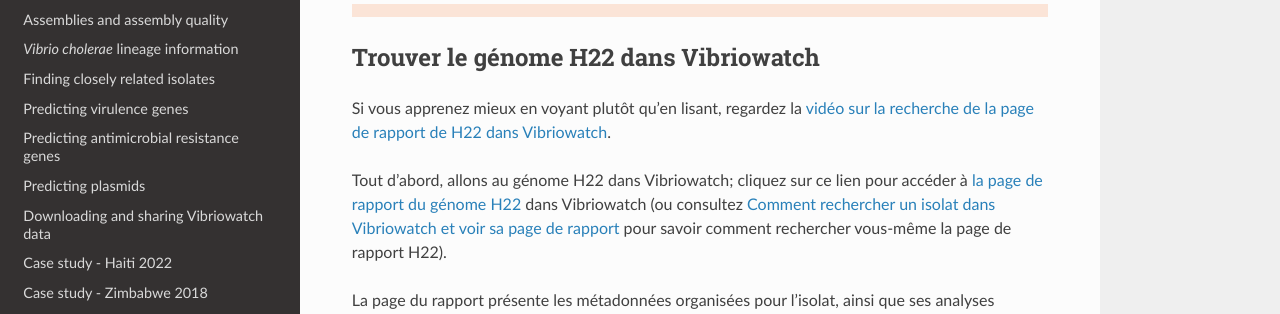
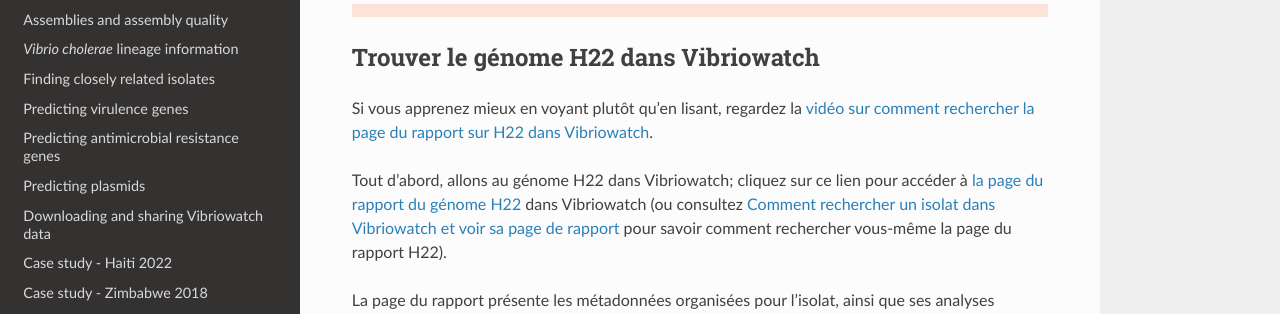
Before and after one commit to avrilcoghlan/vibriowatch, a Sphinx documentation site: the page built from docs/source/haiti_francais.rst, in a window 1280 px wide and 900 px high, scrolled down 2283 px. Shown: the part 159-473 px from the top of the window. Built offline with Sphinx 7.4.7 and the Read the Docs theme 3.1.0, drawn with Linux system fonts in a browser that asks for light colours.

Commit message:
Update haiti_francais.rst

```diff
--- a/docs/source/haiti_francais.rst
+++ b/docs/source/haiti_francais.rst
@@ -66,13 +66,13 @@
 Trouver le génome H22 dans Vibriowatch
 --------------------------------------
 
-Si vous apprenez mieux en voyant plutôt qu'en lisant, regardez la `vidéo sur la recherche de la page de rapport de H22 dans Vibriowatch`_.
+Si vous apprenez mieux en voyant plutôt qu'en lisant, regardez la `vidéo sur comment rechercher la page du rapport sur H22 dans Vibriowatch`_.
 
-.. _vidéo sur la recherche de la page de rapport de H22 dans Vibriowatch: https://youtu.be/HsRtQGxhV4k
+.. _vidéo sur comment rechercher la page du rapport sur H22 dans Vibriowatch: https://youtu.be/HsRtQGxhV4k
 
-Tout d'abord, allons au génome H22 dans Vibriowatch; cliquez sur ce lien pour accéder à `la page de rapport du génome H22`_ dans Vibriowatch (ou consultez `Comment rechercher un isolat dans Vibriowatch et voir sa page de rapport`_ pour savoir comment rechercher vous-même la page de rapport H22).
+Tout d'abord, allons au génome H22 dans Vibriowatch; cliquez sur ce lien pour accéder à `la page du rapport du génome H22`_ dans Vibriowatch (ou consultez `Comment rechercher un isolat dans Vibriowatch et voir sa page de rapport`_ pour savoir comment rechercher vous-même la page du rapport H22).
 
-.. _la page de rapport du génome H22: https://pathogen.watch/genomes/all?genusId=662&searchText=H22
+.. _la page du rapport du génome H22: https://pathogen.watch/genomes/all?genusId=662&searchText=H22
 
 .. _Comment rechercher un isolat dans Vibriowatch et voir sa page de rapport: https://vibriowatch.readthedocs.io/en/latest/navigating.html#how-to-search-for-an-isolate-in-vibriowatch-and-see-its-report-page
 
```
